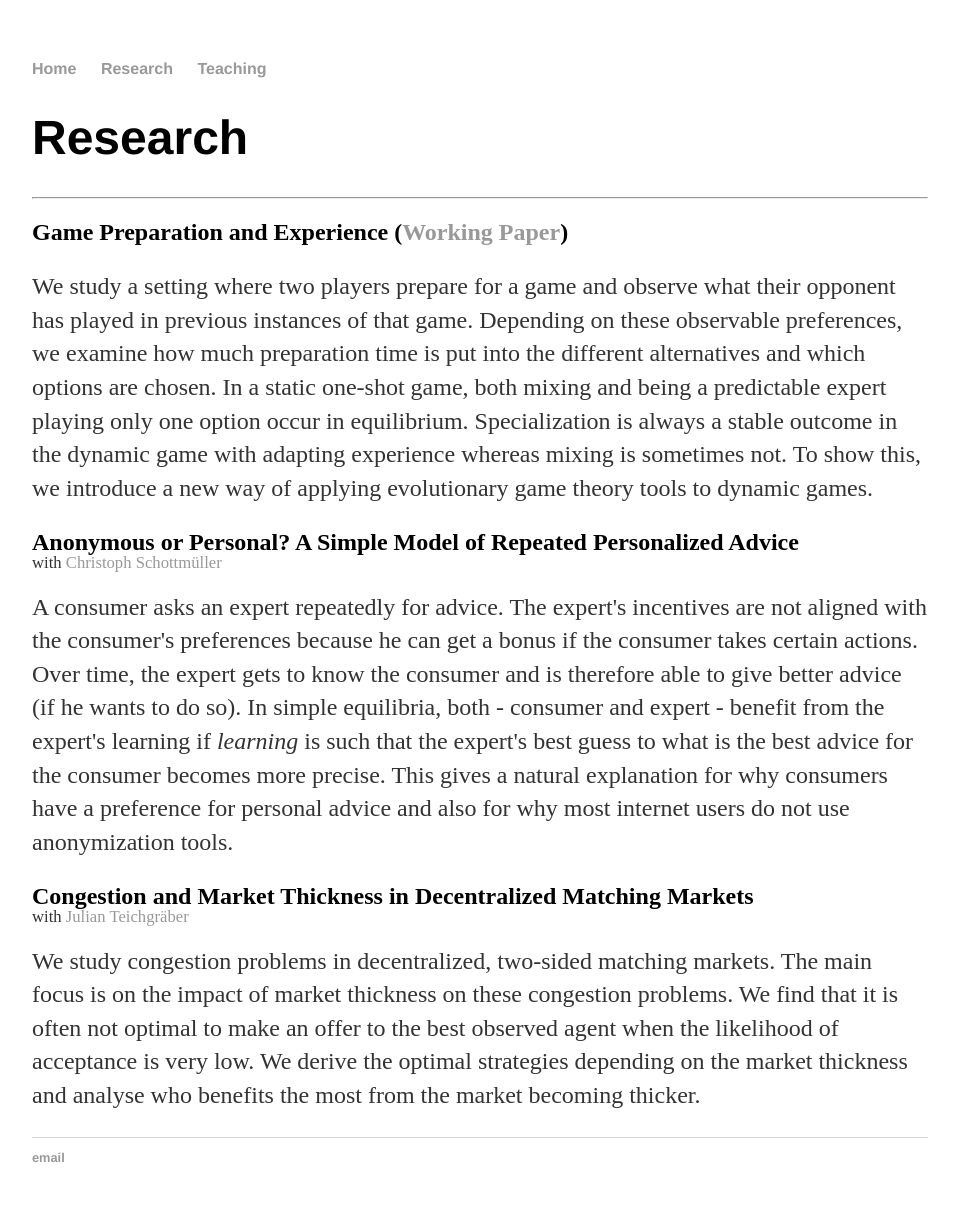
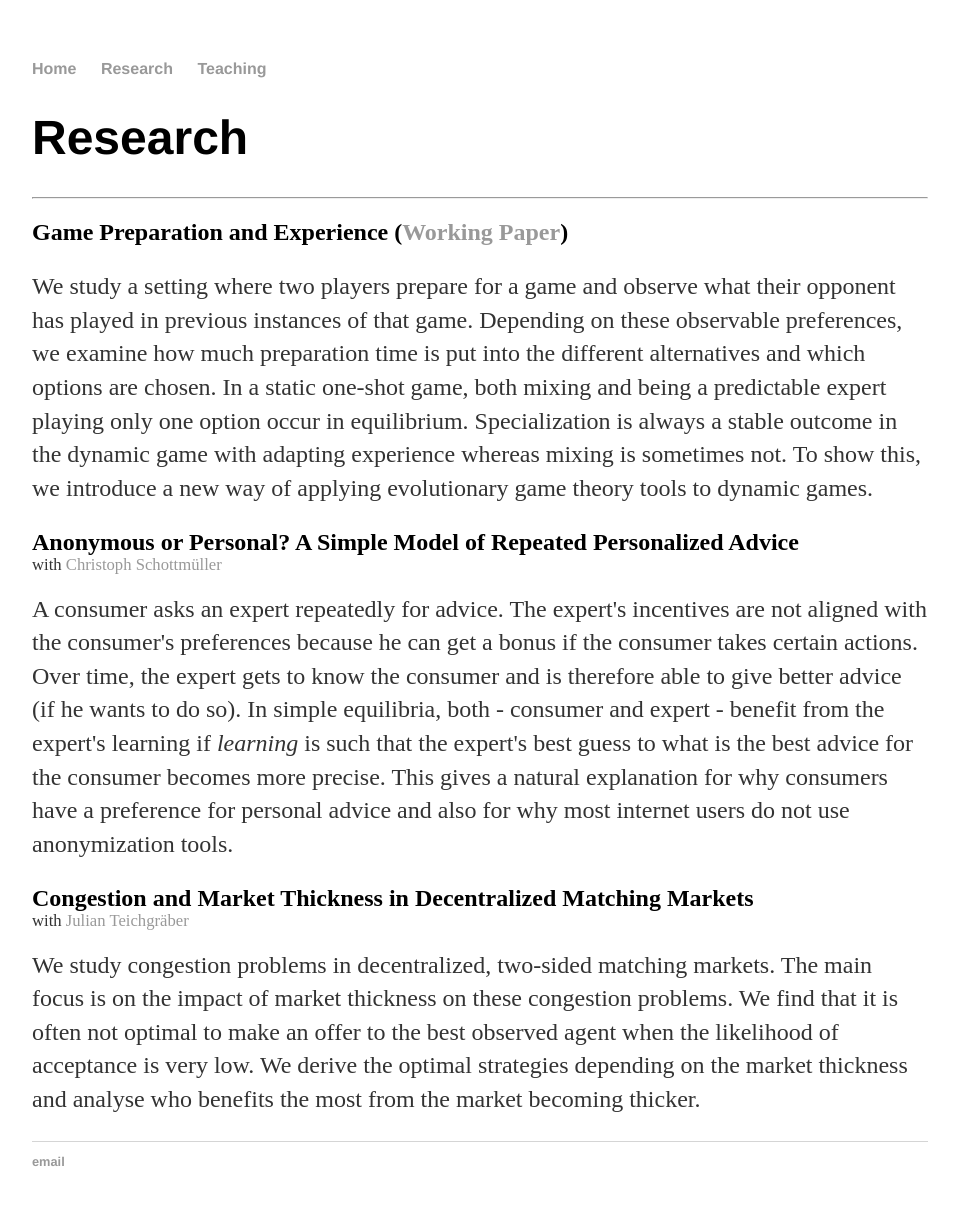
Before and after one commit to mariusgramb/mariusgramb.github.io, a Jekyll site: the page built from research.html, in a window 1280 px wide. Shown: the whole page, without its empty margins (160-1119 px from the left). Built offline with Jekyll 4.4.1, drawn with Linux system fonts in a browser that asks for light colours.

Commit message:
Update research.html

```diff
--- a/research.html
+++ b/research.html
@@ -12,7 +12,7 @@
 			    Specialization is always a stable outcome in the dynamic game with adapting experience whereas mixing is sometimes not.
 			    To show this, we introduce a new way of applying evolutionary game theory tools to dynamic games. </p>
 
-			<h2 style="margin-bottom:1px"> Anonymous or Personal? A Simple Model of Repeated Personalized Advice </h2>
+			<h2 style="margin-bottom:3px"> Anonymous or Personal? A Simple Model of Repeated Personalized Advice </h2>
 			<p style="line-height: 30%;margin-top:0;"> <small><small>with <a href="https://schottmueller.github.io/index.html">Christoph Schottmüller</a></small></small> </p>
 			<p>  A consumer asks an expert repeatedly for advice. The expert's incentives are not aligned with the consumer's preferences
 			     because he can get a bonus if the consumer takes certain actions. Over time, the expert gets to know the consumer and is therefore
@@ -21,7 +21,7 @@
 			     This gives a natural explanation for why consumers have a preference for personal advice and also for why most internet users do not
 			     use anonymization tools.				</p>
 
-			<h2 style="margin-bottom:1px"> Congestion and Market Thickness in Decentralized Matching Markets </h2>
+			<h2 style="margin-bottom:3px"> Congestion and Market Thickness in Decentralized Matching Markets </h2>
 			<p style="line-height: 30%;margin-top:0;"> <small><small>with <a href="https://www.econ.uzh.ch/en/people/graduatestudents/teichgraeber.html">Julian Teichgräber</a></small></small> </p>
 			<p> We study congestion problems in decentralized, two-sided matching markets.
 			    The main focus is on the impact of market thickness on these congestion problems.
```
